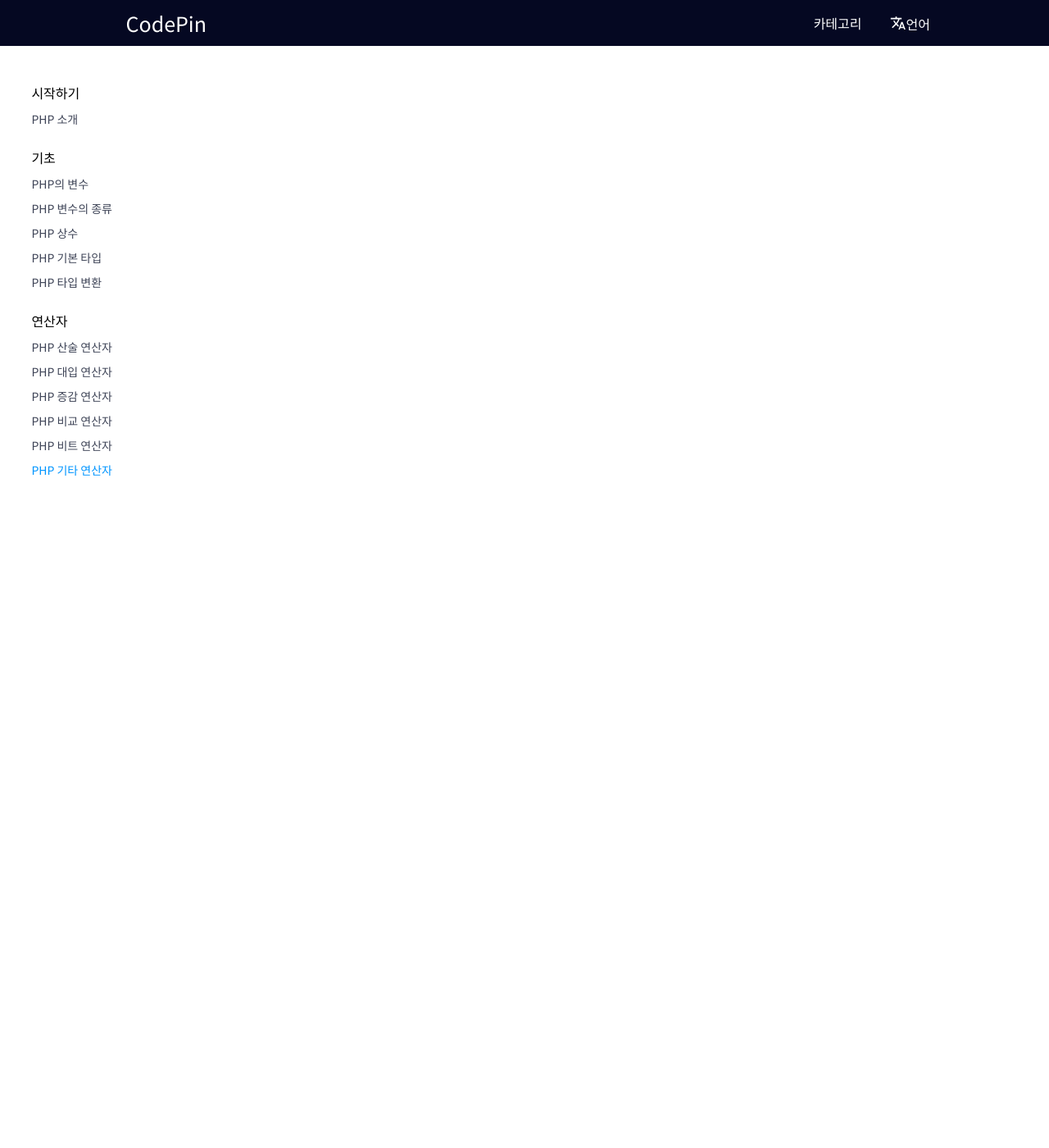
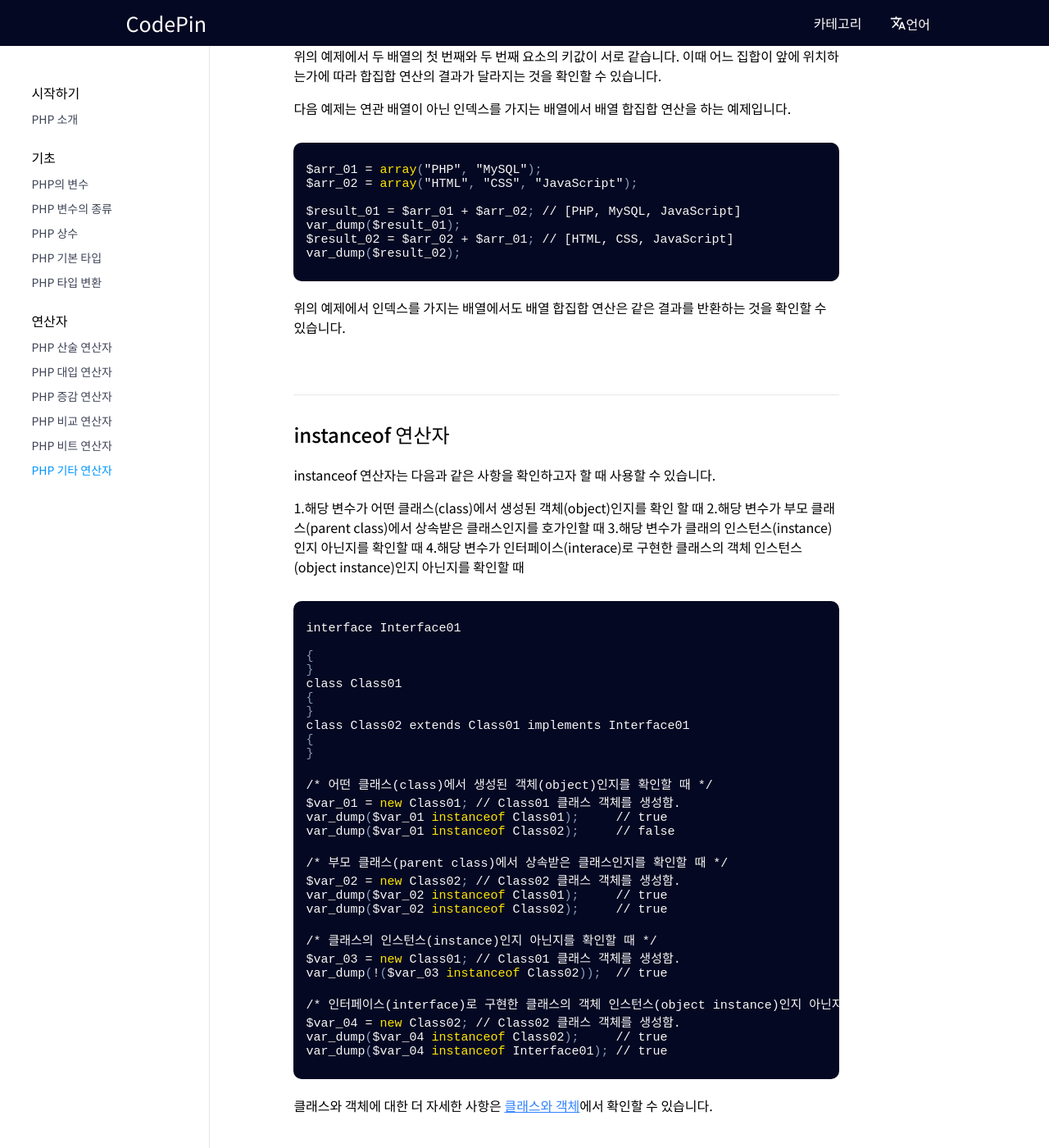
Before and after one commit to WADE-OSS/CodePin, a Jekyll site: the page built from _posts/php/2022-05-30-ternary.md, in a window 1280 px wide and 1400 px high, scrolled down 1688 px. Shown: the whole window at 82% size. Built offline with Jekyll 4.4.1, drawn with Linux system fonts in a browser that asks for light colours; Markdown is read by kramdown in place of the engine named in the settings; some of the changed text lies outside the part shown.

Commit message:
Update 2022-05-30-ternary.md

````diff
--- a/_posts/php/2022-05-30-ternary.md
+++ b/_posts/php/2022-05-30-ternary.md
@@ -6,3 +6,114 @@
 tag : [연산자]
 order: 12
 ---
+
+
+# 삼항 연산자(ternary operator)
+삼항 연산자는 유일하게 피연산자를 세 개나 가지는 조건 연산자입니다.
+
+삼항 연산자의 문법은 다음과 같습니다.
+```php
+조건식 ? 반환값1 : 반환값2
+```
+물음표(?) 앞의 표현식에 따라 결괏값이 참이면 반환값 1을 반환하고, 결괏값이 거짓이면 반환값 2를 반환합니다.
+
+```php
+$num_01 = 15;
+$num_02 = 8;
+$result = ($num_01 > $num_02) ? $num_01 : $num_02;
+
+echo "둘 중에 더 큰수는 {$result}입니다.";
+```
+삼항 연산자는 짧은 if/else 문 대신 사용할 수 있으며, 코드를 간결하게 만들어 줍니다.
+
+if / else 문에 대한 더 자세한 사항은 [조건문](https://wade.pw/php/condition)에서 확인할 수 있습니다.
+
+
+## 문자열 연산자(string operator)
+문자열 연산자(.)를 사용하여 문자열을 연결할 수 있습니다.
+이 연산자는 얼핏 보기에는 연산자가 아닌 것처럼 보이지만 양쪽에 위치한 두 문자열을 연결해 주는 역할을 합니다.
+
+또한, echo() 함수에서는 쉼표 연산자(,)를 이용하여 문자열을 연결할 수 있습니다.
+```php
+$str_01 = "PHP 수업";
+$str_02 = "에 오신것을 환영합니다!";
+
+echo "두 문자열을 합친 문자열은 '".($str_01.$str_02)."'입니다.<br>";
+echo $str_01, $str_02;
+```
+문자열 내에 변수의 이름을 포함시켜 해당 변수의 값을 동적으로 문자열에 삽입할 수도 있습니다.
+
+이에 대한 더 자세한 사항은 [변수](https://wade.pw/php/variable)에서 확인할 수 있습니다.
+
+
+## 배열 합집합 연산자(array union operator)
+배열 합집합 연산자(+)는 피연산자로 오는 두 배열의 합집합을 반환홥니다
+
+왼쪽 피연산자로 오는 배열의 키값은 유지하면서, 거기에 맞춰 오른쪽 피연산자로 오는 배열을 덧붙이는 방식을 취합니다.
+따라서 같은 키에 대한 값에는 왼쪽 피연산자로 오는 배열의 값이 저장됩니다.
+```php
+$arr_01 = array("1st" => "PHP", "2nd" => "MySQL");
+$arr_02 = array("1st" => "HTML", "2nd" => "CSS", "3rd" => "JavaScript");
+
+$result_01 = $arr_01 + $arr_02; // [PHP, MySQL, JavaScript]
+var_dump($result_01);
+$result_02 = $arr_02 + $arr_01; // [HTML, CSS, JavaScript]
+var_dump($result_02);
+```
+위의 예제에서 두 배열의 첫 번째와 두 번째 요소의 키값이 서로 같습니다.
+이때 어느 집합이 앞에 위치하는가에 따라 합집합 연산의 결과가 달라지는 것을 확인할 수 있습니다.
+
+다음 예제는 연관 배열이 아닌 인덱스를 가지는 배열에서 배열 합집합 연산을 하는 예제입니다.
+```php
+$arr_01 = array("PHP", "MySQL");
+$arr_02 = array("HTML", "CSS", "JavaScript");
+
+$result_01 = $arr_01 + $arr_02; // [PHP, MySQL, JavaScript]
+var_dump($result_01);
+$result_02 = $arr_02 + $arr_01; // [HTML, CSS, JavaScript]
+var_dump($result_02);
+```
+위의 예제에서 인덱스를 가지는 배열에서도 배열 합집합 연산은 같은 결과를 반환하는 것을 확인할 수 있습니다.
+
+
+## instanceof 연산자
+instanceof 연산자는 다음과 같은 사항을 확인하고자 할 때 사용할 수 있습니다.
+
+1.해당 변수가 어떤 클래스(class)에서 생성된 객체(object)인지를 확인 할 때
+2.해당 변수가 부모 클래스(parent class)에서 상속받은 클래스인지를 호가인할 때
+3.해당 변수가 클래의 인스턴스(instance)인지 아닌지를 확인할 때
+4.해당 변수가 인터페이스(interace)로 구현한 클래스의 객체 인스턴스(object instance)인지 아닌지를 확인할 때
+
+```php
+interface Interface01
+
+{
+}
+class Class01
+{
+}
+class Class02 extends Class01 implements Interface01
+{
+}
+
+/* 어떤 클래스(class)에서 생성된 객체(object)인지를 확인할 때 */
+$var_01 = new Class01; // Class01 클래스 객체를 생성함.
+var_dump($var_01 instanceof Class01);     // true
+var_dump($var_01 instanceof Class02);     // false
+
+/* 부모 클래스(parent class)에서 상속받은 클래스인지를 확인할 때 */
+$var_02 = new Class02; // Class02 클래스 객체를 생성함.
+var_dump($var_02 instanceof Class01);     // true
+var_dump($var_02 instanceof Class02);     // true
+
+/* 클래스의 인스턴스(instance)인지 아닌지를 확인할 때 */
+$var_03 = new Class01; // Class01 클래스 객체를 생성함.
+var_dump(!($var_03 instanceof Class02));  // true
+
+/* 인터페이스(interface)로 구현한 클래스의 객체 인스턴스(object instance)인지 아닌지를 확인할 때 */
+$var_04 = new Class02; // Class02 클래스 객체를 생성함.
+var_dump($var_04 instanceof Class02);     // true
+var_dump($var_04 instanceof Interface01); // true
+```
+
+클래스와 객체에 대한 더 자세한 사항은 [클래스와 객체](https://wade.pw/php/classObject)에서 확인할 수 있습니다.
````
